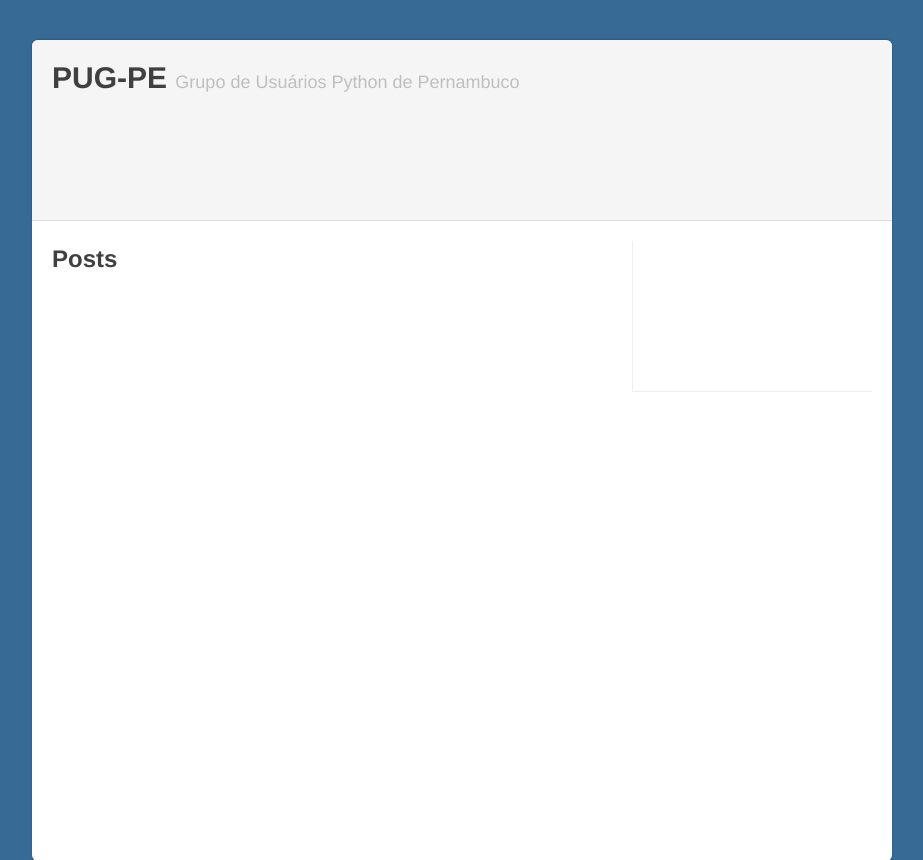
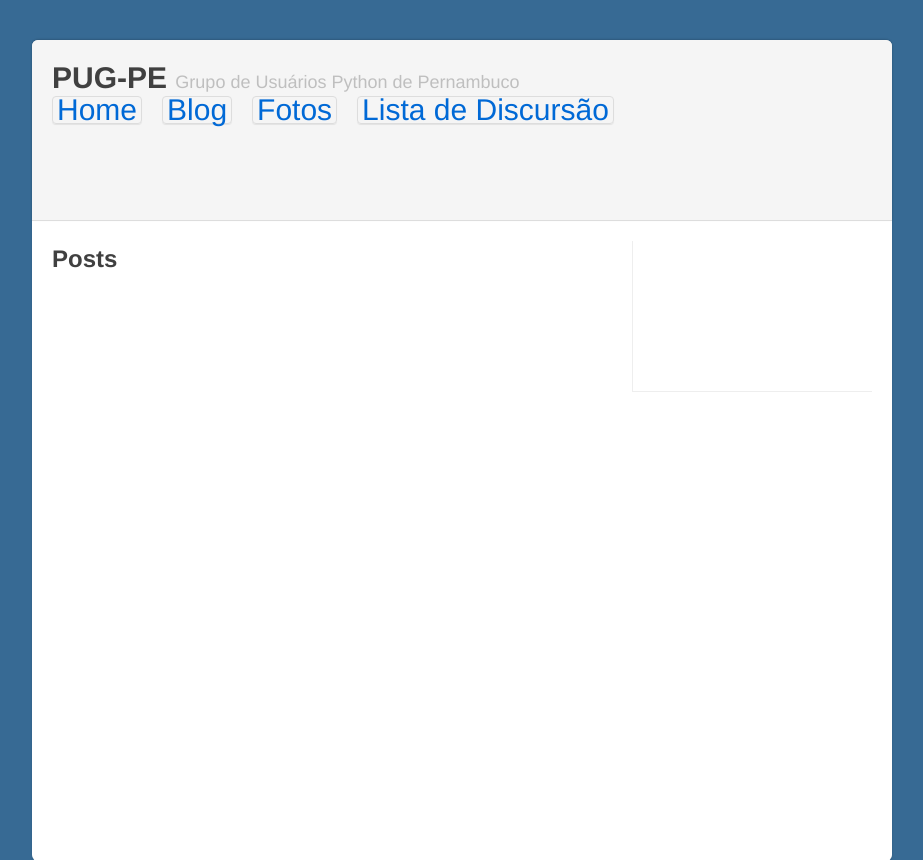
Before and after one commit to pugpe/pugpe_portal, a Django app: page / in a window 1280 px wide. Shown: the top 860 px of the page, without its empty margins (178-1101 px from the left). Run offline with Django 3.2, Linux system fonts and the light colour scheme; data that the repository does not hold is empty; parts of the project's set-up code (start-up, migrations or seed data) failed here and were passed over.

Commit message:
Adiciona menu no topo das páginas do portal
Signed-off-by: Daker Fernandes Pinheiro <dakerfp@gmail.com>

```diff
--- a/portal/templates/base.html
+++ b/portal/templates/base.html
@@ -32,6 +32,9 @@
             {% block page_header %}
             PUG-PE <small>Grupo de Usuários Python de Pernambuco</small>
             {% endblock %}
+            {% block top_menu %}
+              {% include "top_menu.html" %}
+            {% endblock %}
           </h1>
         </div>
         <!-- Content -->
--- /dev/null
+++ b/portal/templates/top_menu.html
@@ -0,0 +1,14 @@
+<ul class="media-grid">
+    <li>
+        <a href="{% url home %}"> Home </a>
+    </li>
+    <li>
+        <a href="{% url posts %}"> Blog </a>
+    </li>
+    <li>
+        <a href="{% url albuns %}"> Fotos </a>
+    </li>
+    <li>
+        <a href="http://groups.google.com/group/pug-pe"> Lista de Discursão </a>
+    </li>
+</ul>
```
